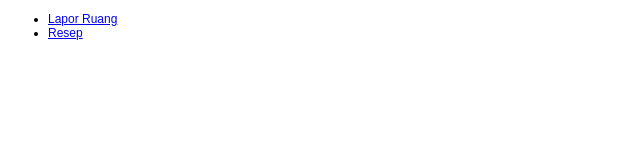
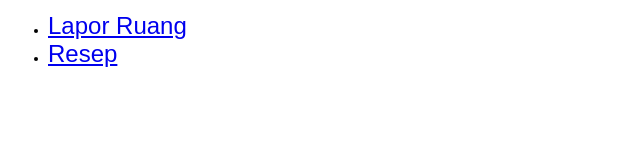
Before and after one commit to basprogr/basprogr.github.io, a plain HTML site: page index.html in a window 1280 px wide. Shown: the whole page, without its empty margins (0-640 px from the left). Drawn offline with Linux system fonts and the light colour scheme.

Commit message:
Update index.html

```diff
--- a/index.html
+++ b/index.html
@@ -4,8 +4,13 @@
     <meta charset="UTF-8">
     <meta name="viewport" content="width=device-width, initial-scale=1.0">
     <title>bas</title>
-
     <link rel="stylesheet" href="./default.css">
+    <style>
+        a{
+            margin: 10px 0;
+            font-size: 24px;
+        }
+    </style>
 </head>
 <body>
     <ul>
```
